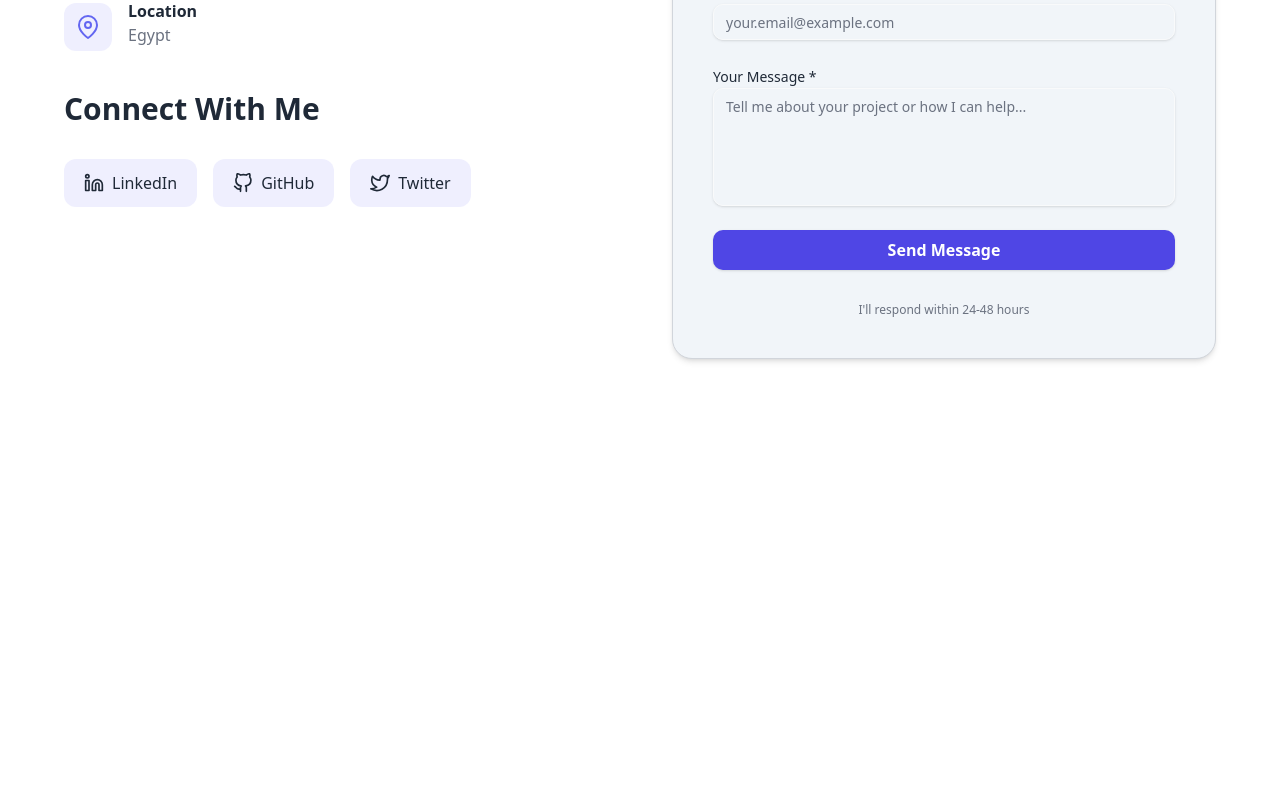
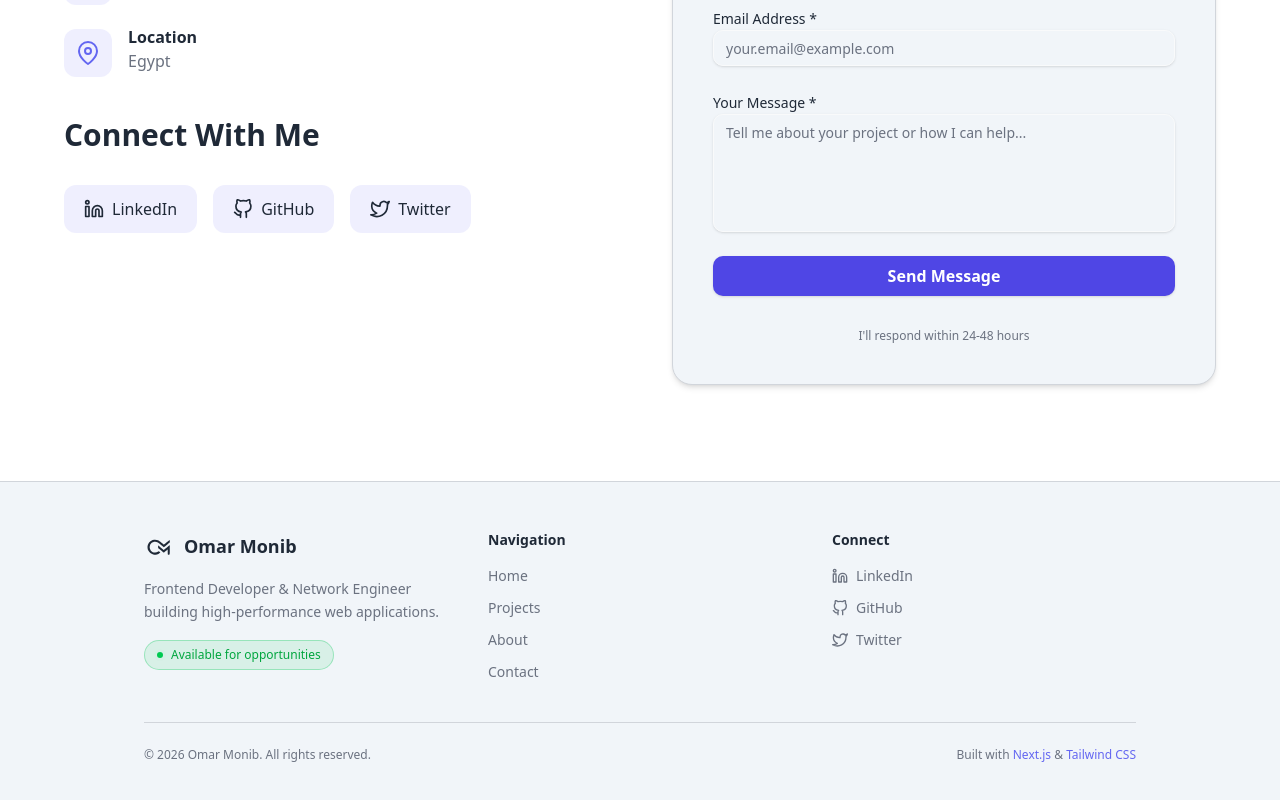
Before and after one commit to omarmonib/Omar-Monib, a Next.js app: page /contact in a window 1280 px wide. Shown: the part 546-1346 px from the top of the page. Before the commit the page ends 1001 px from the top, so only its background shows below. Built offline with nearby package versions, Linux system fonts and the light colour scheme.

Commit message:
feat: add footer with logo, nav, social links, availability badge

```diff
--- a/app/layout.tsx
+++ b/app/layout.tsx
@@ -4,6 +4,7 @@ import './globals.css';
 import Navbar from '@/components/layout/Navbar';
 import { ThemeProvider } from '@/lib/context/ThemeContext';
 import { SpeedInsights } from '@vercel/speed-insights/next';
+import Footer from '@/components/layout/Footer';
 
 const geistSans = Geist({
   variable: '--font-geist-sans',
@@ -41,6 +42,7 @@ export default function RootLayout({ children }: Readonly<{ children: React.Reac
           <main id="main-content">
             {children}
           </main>
+          <Footer />
           <SpeedInsights />
         </ThemeProvider>
       </body>
--- a/components/contact/ContactSection.tsx
+++ b/components/contact/ContactSection.tsx
@@ -34,7 +34,7 @@ const ContactSection = () => {
           <h1 className="text-3xl sm:text-4xl md:text-5xl font-bold mb-4 text-accent gradient-text">
             Get In Touch
           </h1>
-          <p className="text-base text-muted-foreground max-w-xl mx-auto leading-relaxed">
+          <p className="text-base text-muted-foreground max-w-lg mx-auto leading-relaxed">
             I&apos;d love to hear from you. Whether you have a project in mind, want to collaborate,
             or just want to chat about tech – feel free to reach out!
           </p>
--- a/components/home/HeroContent.tsx
+++ b/components/home/HeroContent.tsx
@@ -12,7 +12,6 @@ interface Props {
   tagline?: string;
   cta: {
     projects: string;
-    cv: string;
     contact?: string;
   };
   highlights?: readonly string[];
--- /dev/null
+++ b/components/layout/Footer.tsx
@@ -0,0 +1,94 @@
+'use client';
+
+import Link from 'next/link';
+import { FiGithub, FiLinkedin, FiTwitter } from 'react-icons/fi';
+import Logo from '@/components/ui/Logo';
+import { NAV_LINKS } from '@/constants/links';
+import { SOCIAL_LINKS } from '@/constants/contact';
+
+const iconMap: Record<string, React.ElementType> = {
+  github: FiGithub,
+  linkedin: FiLinkedin,
+  twitter: FiTwitter,
+};
+
+const Footer = () => {
+  const currentYear = new Date().getFullYear();
+
+  return (
+    <footer className="border-t border-border bg-background-secondary mt-auto">
+      <div className="max-w-6xl mx-auto px-6 md:px-20 py-12">
+        <div className="grid grid-cols-1 md:grid-cols-3 gap-10 mb-10">
+          {/* Logo + tagline + availability */}
+          <div className="flex flex-col gap-4">
+            <Link
+              href="/"
+              className="flex items-center gap-2 w-fit hover:opacity-80 transition-opacity"
+            >
+              <Logo width={32} height={32} className="w-8 h-8" />
+              <span className="text-lg font-bold text-foreground">Omar Monib</span>
+            </Link>
+            <p className="text-sm text-muted-foreground leading-relaxed">
+              Frontend Developer & Network Engineer building high-performance web applications.
+            </p>
+            <div className="flex items-center gap-2 px-3 py-1.5 rounded-full border border-green-500/30 bg-green-500/10 text-green-600 dark:text-green-400 text-xs font-medium w-fit">
+              <span className="relative flex h-1.5 w-1.5">
+                <span className="animate-ping absolute inline-flex h-full w-full rounded-full bg-green-400 opacity-75" />
+                <span className="relative inline-flex rounded-full h-1.5 w-1.5 bg-green-500" />
+              </span>
+              Available for opportunities
+            </div>
+          </div>
+
+          {/* Nav links */}
+          <div className="flex flex-col gap-3">
+            <h4 className="text-sm font-semibold text-foreground mb-1">Navigation</h4>
+            {NAV_LINKS.map((link) => (
+              <Link
+                key={link.name}
+                href={link.href}
+                className="text-sm text-muted-foreground hover:text-accent transition-colors w-fit"
+              >
+                {link.name}
+              </Link>
+            ))}
+          </div>
+
+          {/* Social links */}
+          <div className="flex flex-col gap-3">
+            <h4 className="text-sm font-semibold text-foreground mb-1">Connect</h4>
+            {[...SOCIAL_LINKS].map((link) => {
+              const Icon = iconMap[link.icon] || FiGithub;
+              return (
+                <a
+                  key={link.name}
+                  href={link.url}
+                  target="_blank"
+                  rel="noopener noreferrer"
+                  className="flex items-center gap-2 text-sm text-muted-foreground hover:text-accent transition-colors w-fit"
+                >
+                  <Icon className="w-4 h-4" />
+                  {link.name}
+                </a>
+              );
+            })}
+          </div>
+        </div>
+
+        {/* Bottom bar */}
+        <div className="border-t border-border pt-6 flex flex-col sm:flex-row items-center justify-between gap-2">
+          <p className="text-xs text-muted-foreground">
+            © {currentYear} Omar Monib. All rights reserved.
+          </p>
+          <p className="text-xs text-muted-foreground">
+            Built with <span className="text-accent font-medium">Next.js</span>
+            {' & '}
+            <span className="text-accent font-medium">Tailwind CSS</span>
+          </p>
+        </div>
+      </div>
+    </footer>
+  );
+};
+
+export default Footer;
--- a/constants/hero.ts
+++ b/constants/hero.ts
@@ -10,7 +10,6 @@ export const HERO_CONTENT = {
   tagline: 'Electronics & Communications Engineer • Vodafone • Freelance Developer',
   cta: {
     projects: 'View My Work',
-    cv: 'Download CV',
     contact: 'Get in Touch',
   },
   highlights: [
--- a/tsconfig.json
+++ b/tsconfig.json
@@ -9,6 +9,7 @@
     ],
     "allowJs": true,
     "skipLibCheck": true,
+    "maxNodeModuleJsDepth": 0,
     "strict": true,
     "noEmit": true,
     "esModuleInterop": true,
```
